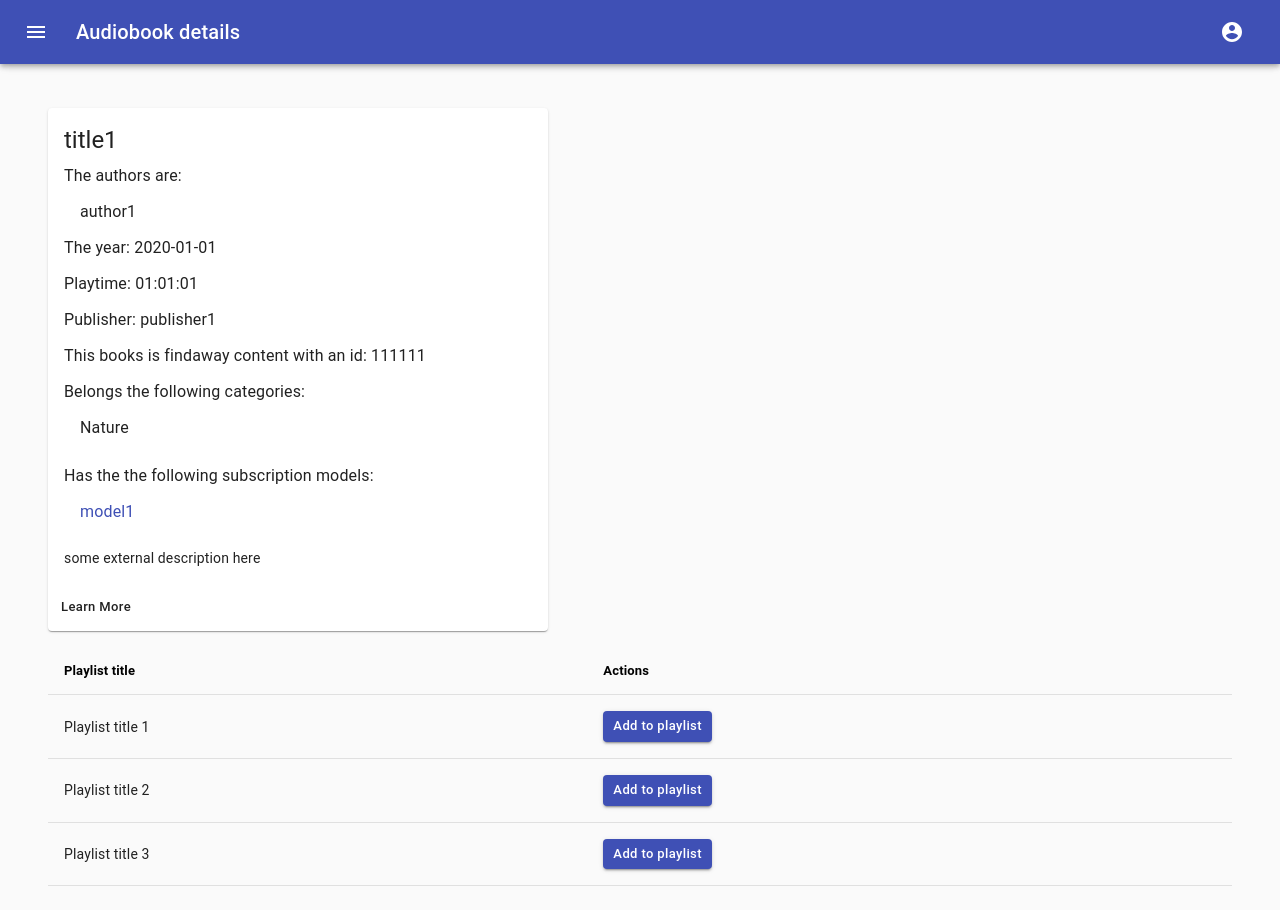
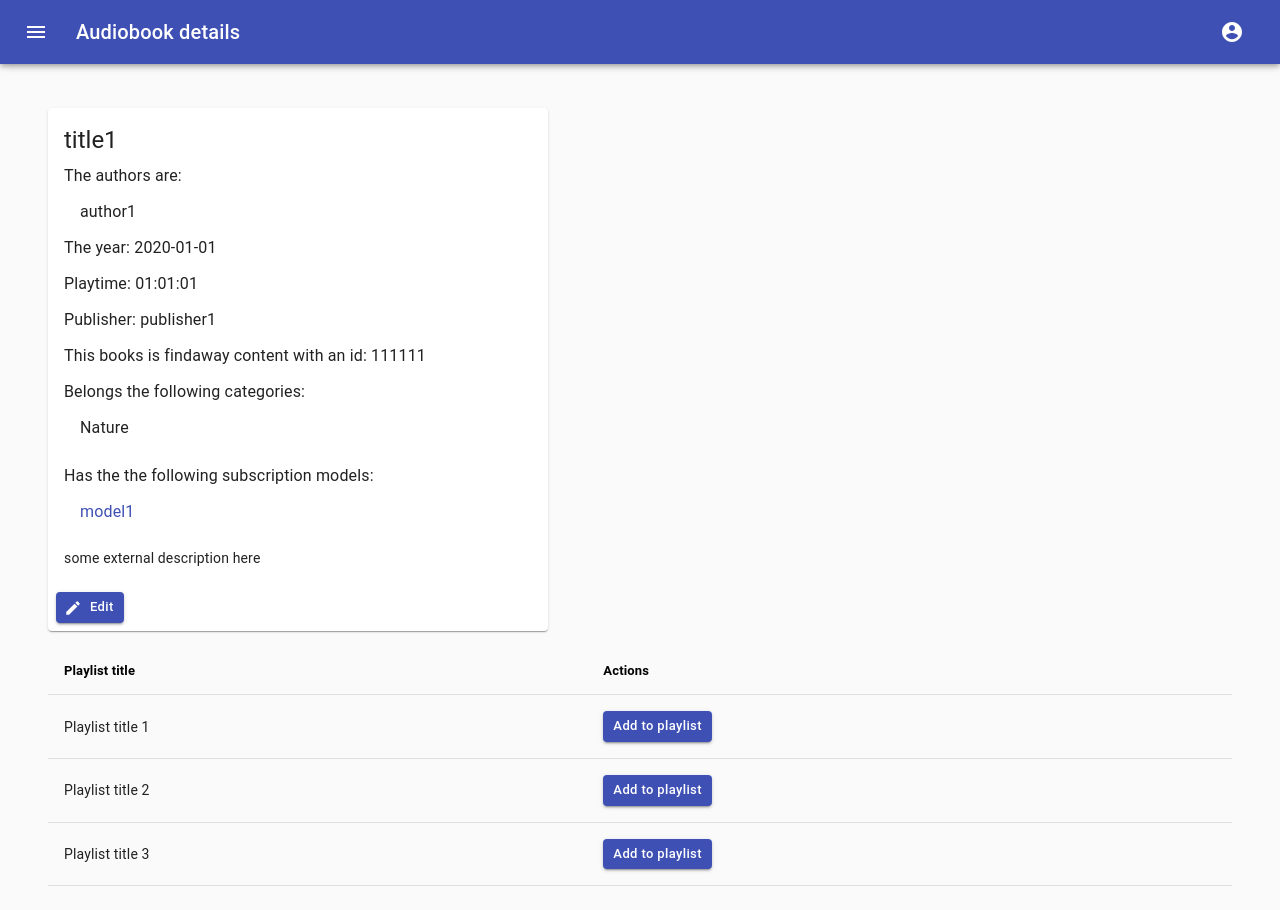
Before and after one commit to Kahore/anyplay_admin_front, a React (Create React App) app: page /audiobooks/1 in a window 1280 px wide. Built offline with nearby package versions, Linux system fonts and the light colour scheme.

Commit message:
fix edit and save action

```diff
--- a/src/App.tsx
+++ b/src/App.tsx
@@ -74,6 +74,7 @@ export default function ResponsiveDrawer() {
                 {/*         ))*/}
                 {/*}*/}
                 <Route exact path='/' render={()=><h2>Welcome to Aniplay admin panel!</h2>}/>
+                <Route exact path='/anyplay_admin_front' render={()=><h2>Welcome to Aniplay admin panel!</h2>}/>
                 <Route exact
                        path='/audiobooks'
                        component={AudiobooksView}
--- a/src/components/AudiobookDetails/Details.tsx
+++ b/src/components/AudiobookDetails/Details.tsx
@@ -1,7 +1,17 @@
 import React from "react";
 import {makeStyles} from "@material-ui/core/styles";
-import {Button, Card, CardActions, CardContent, Link, ListItem, ListItemText, Typography} from "@material-ui/core";
-import List from "@material-ui/core/List";
+import {
+  Button,
+  Card,
+  CardActions,
+  CardContent,
+  Link,
+  ListItem,
+  ListItemText,
+  Typography,
+  List
+} from "@material-ui/core";
+import EditIcon from '@material-ui/icons/Edit';
 import {NavLink} from "react-router-dom";
 import {IAudiobook} from "../../models/audiobook";
 import {ICategory} from "../../models/category";
@@ -89,7 +99,14 @@ const AudiobookDetails: React.FC<{audiobook:IAudiobook|undefined}> = ({audiobook
         </Typography>
       </CardContent>
       <CardActions>
-        <Button size="small">Learn More</Button>
+        <NavLink to={`/audiobooks/${audiobook?.id}?mode=edit` }>
+          <Button size="small"
+                  color="primary"
+                  variant="contained"
+                  startIcon={<EditIcon/>}>
+            Edit
+          </Button>
+        </NavLink>
       </CardActions>
     </Card>
   );
--- a/src/components/AudiobookDetails/Form.tsx
+++ b/src/components/AudiobookDetails/Form.tsx
@@ -13,7 +13,6 @@ import {
   Select,
   Theme, FormControlLabel, Button
 } from "@material-ui/core";
-import {Redirect} from 'react-router-dom'
 import {KeyboardDatePicker, MuiPickersUtilsProvider} from '@material-ui/pickers';
 import MomentUtils from '@date-io/moment';
 import {makeStyles} from "@material-ui/core/styles";
@@ -36,7 +35,7 @@ const useStyles = makeStyles((theme: Theme) =>
   }),
 );
 const AudiobookForm: React.FC<{audiobook:IAudiobook | undefined,
-  onFillForm: any, onArrayChange: any, onPostForm: any, isSave: boolean}> = ({audiobook, onFillForm, onArrayChange, onPostForm, isSave}) => {
+  onFillForm: any, onArrayChange: any, onPostForm: any}> = ({audiobook, onFillForm, onArrayChange, onPostForm}) => {
   const classes = useStyles();
   const [categories, setCategories] = useState<ICategory[]>()
 
@@ -55,9 +54,9 @@ const AudiobookForm: React.FC<{audiobook:IAudiobook | undefined,
   const handleChange = (event:SyntheticEvent,arrayName: string, object: any) => {
     onArrayChange(arrayName,object)
   }
-  if (isSave) {
-    return (<Redirect to={`/audiobooks/${audiobook?.id}?mode=view`}/>)
-  }
+  // if (isSave) {
+  //   return (<Redirect to={`/audiobooks/${audiobook?.id}?mode=view`}/>)
+  // }
   return (
     <form onSubmit={handleSubmit}
           className={classes.root}>
--- a/src/views/AudiobookDetails.tsx
+++ b/src/views/AudiobookDetails.tsx
@@ -2,7 +2,7 @@ import React, {useEffect, useState} from "react";
 import AudiobookDetails from "../components/AudiobookDetails/Details";
 import AudiobookForm from "../components/AudiobookDetails/Form";
 import AudiobooksService from "../service/audiobooks";
-import { useParams, useLocation } from 'react-router-dom';
+import { useParams, useLocation, useHistory } from 'react-router-dom';
 import PlaylistsTable from "../components/AudiobookDetails/PlaylistsTable";
 import {IAudiobook} from "../models/audiobook";
 import AudiobookService from "../service/audiobook";
@@ -26,10 +26,10 @@ const AudiobookDetailsView: React.FC = () => {
     category: []
   }
   let query = useQuery();
-  const mode = query.get('mode')
+  const mode =query.get('mode')
+  const history = useHistory();
   const {id} = useParams()
   const [audiobook, setAudiobook] = useState<IAudiobook>()
-  const [isSave, setIsSave] = useState<boolean>(false)
 
   const onFillForm = (key: any, value: any) => {
   // @ts-ignore
@@ -49,18 +49,17 @@ const AudiobookDetailsView: React.FC = () => {
     }
   }
  const onPostForm = () => {
+
     if(audiobook?.id) {
       AudiobookService.updateAudiobook(audiobook).then((response:IAudiobook)=>{
-        console.log(' -> response', response)
-        setIsSave(true)
+        setAudiobook(response)
       })
     } else {
       AudiobookService.postAudiobook(audiobook as IAudiobook).then((response:IAudiobook)=>{
-        console.log(' -> response', response)
         setAudiobook(response)
-        setIsSave(true)
       })
     }
+   history.push(`/audiobooks/${audiobook?.id}?mode=view`);
  }
   useEffect(() => {
     if(id === 'new')  {
@@ -83,8 +82,7 @@ const AudiobookDetailsView: React.FC = () => {
           <AudiobookForm audiobook={audiobook}
                          onFillForm={onFillForm}
                          onArrayChange={onArrayChange}
-                         onPostForm={onPostForm}
-                         isSave={isSave}/>
+                         onPostForm={onPostForm}/>
         </>
         :
         <>
```
